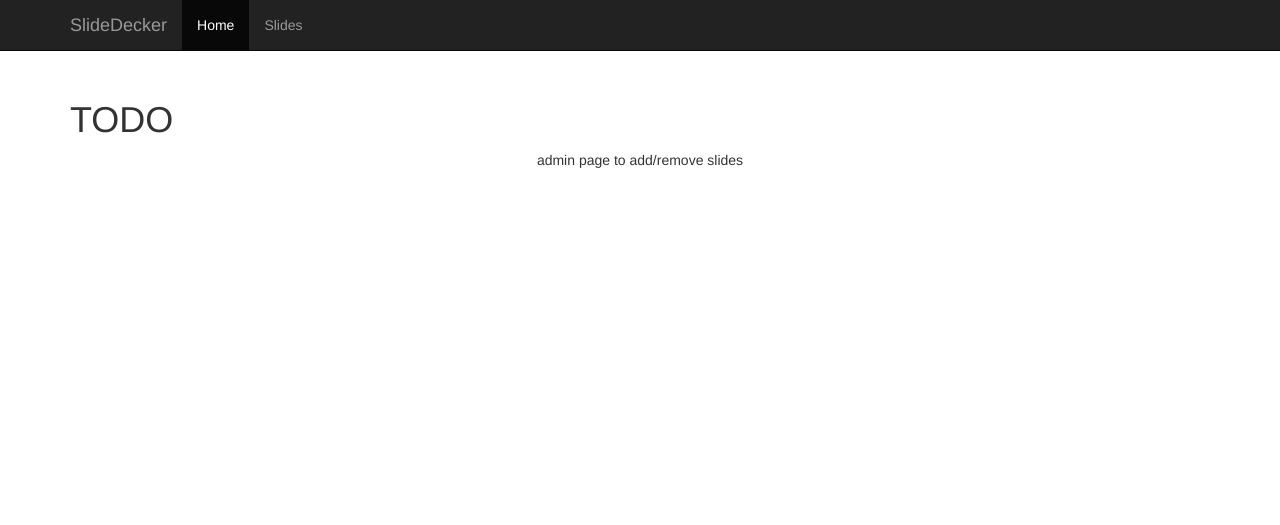
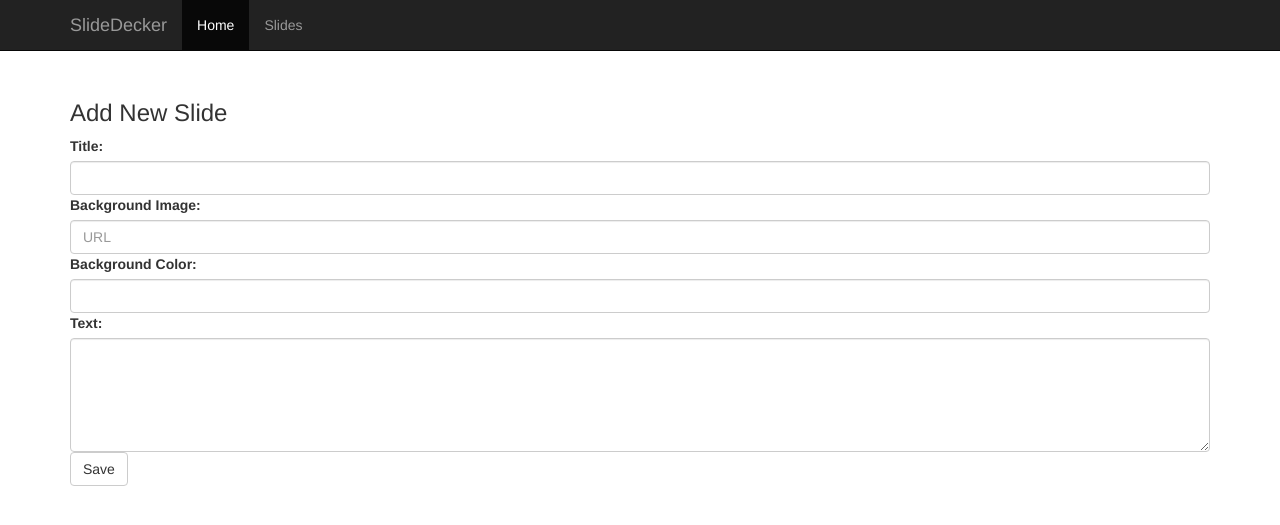
Before and after one commit to drincruz/slidedecker, a Flask app: page /admin in a window 1280 px wide. Shown: the top 525 px of the page. Run offline with Flask 2, Linux system fonts and the light colour scheme; some libraries are stand-ins or nearby versions.

Commit message:
worked on more of the slide admin pages to add slides

```diff
--- a/slidedecker.py
+++ b/slidedecker.py
@@ -6,15 +6,18 @@ SlideDecker
 Presentations for web browsers
 """
 
-__version__ = '0.1'
+__version__ = '0.1.1'
 
-from flask import Flask, render_template
+from flask import Flask, flash, redirect, render_template, url_for
 
+_SECRET_KEY = 'seethreepio' # TODO change this, if this will be used over the internet
 
 app = Flask(__name__)
 
 # TODO get rid of this for "production"-ready
 app.debug = True
+
+app.secret_key = _SECRET_KEY
 
 @app.route('/')
 def slides():
@@ -24,5 +27,11 @@ def slides():
 def admin():
     return render_template("admin.html")
 
+@app.route('/admin/add', methods=['POST'])
+def add_slide():
+    # TODO store slide data
+    flash('New slide was successfully posted')
+    return redirect(url_for('admin'))
+
 if "__main__" == __name__:
     app.run()
--- a/templates/admin.html
+++ b/templates/admin.html
@@ -1,5 +1,20 @@
 {% extends "base_admin.html" %}
 {% block body %}
-<h1>TODO</h1>
-<p align="center">admin page to add/remove slides</p>
+<h3>Add New Slide</h3>
+<div class="form-group">
+  <form action="{{ url_for('add_slide') }}" method="POST" role="form">
+    <label for="fTitle">Title:</label>
+    <input type="text" size="30" name="title" class="form-control">
+    <label for="fBgImg">Background Image:</label>
+    <input type="text" size="30" name="bg-image" class="form-control" placeholder="URL">
+    <label for="fBgColor">Background Color:</label>
+    <input type="text" size="30" name="bg-color" class="form-control">
+    <label for="fText">Text:</label>
+    <textarea name="text" rows="5"cols="40" class="form-control"></textarea>
+    <button type="submit" class="btn btn-default">Save</button>
+  </form>
+</div>
+{% for message in get_flashed_messages() %}
+  <div class="flash">{{ message }}</div>
+{% endfor %}
 {% endblock %}
```
